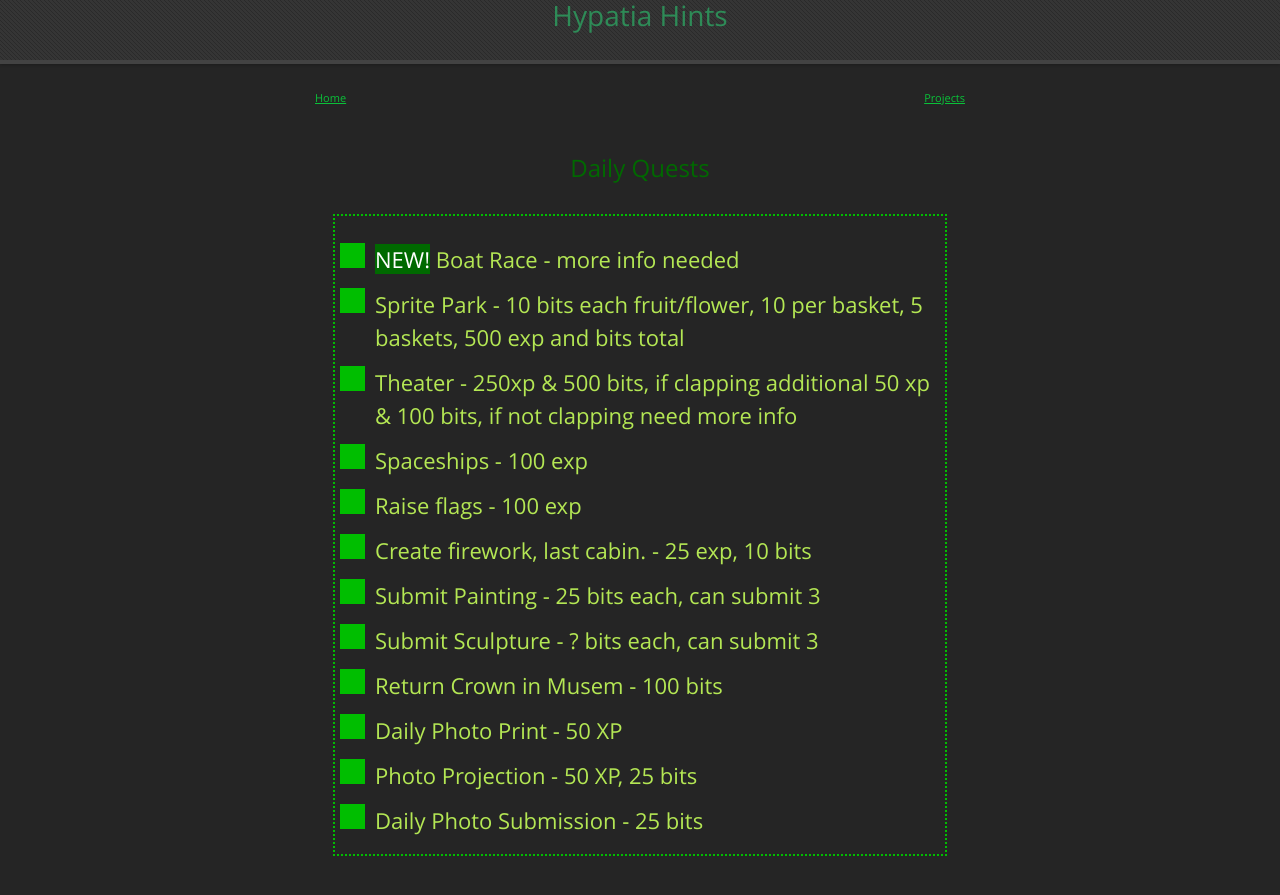
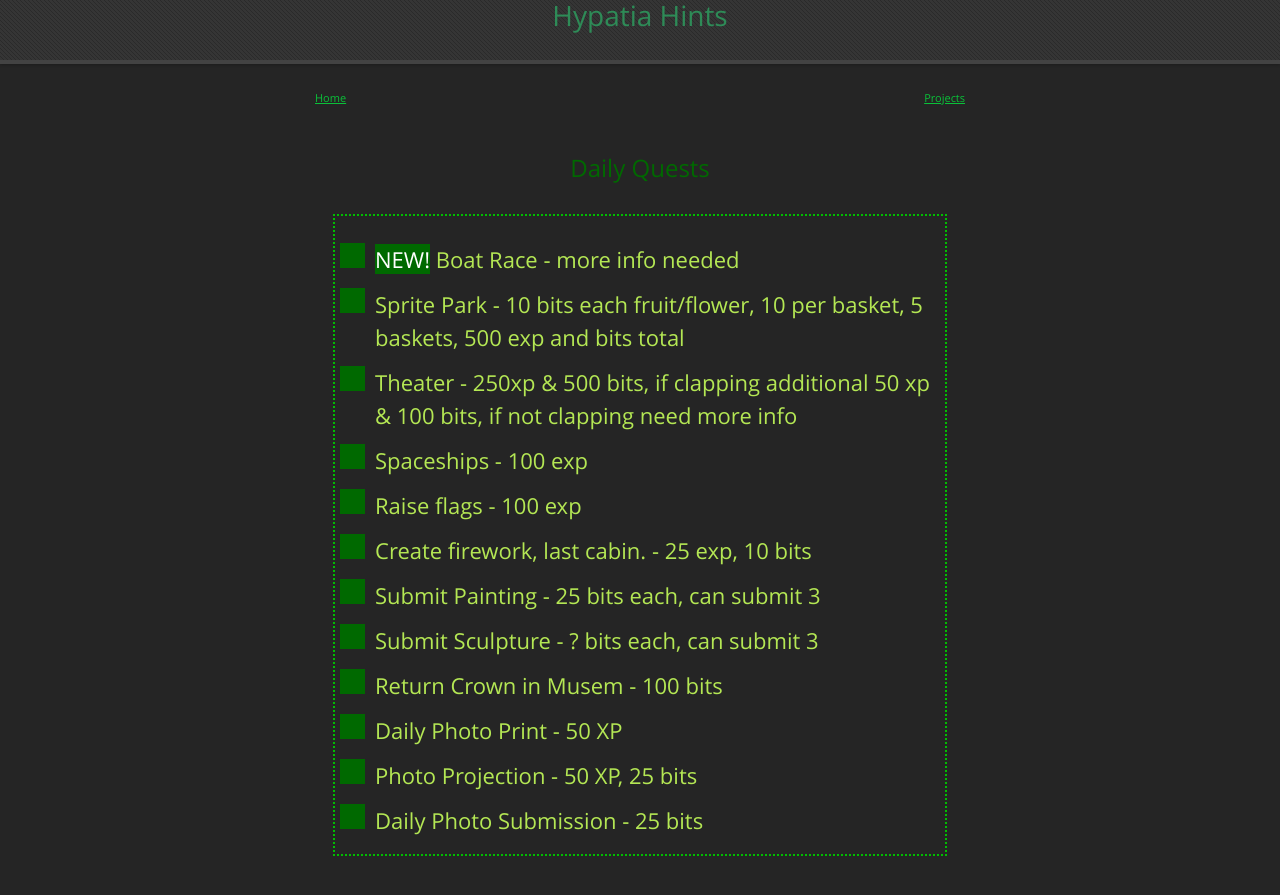
Before and after one commit to LunarTiger/hypatia, a Jekyll site: the page built from index.md, in a window 1280 px wide and 946 px high. Shown: the top 895 px of the window. Built offline with Jekyll 4.4.1, drawn with Linux system fonts in a browser that asks for light colours; our own code applies the rules of GitHub Pages for plain Markdown files.

Commit message:
changed colors of checkmark boxes

```diff
--- a/assets/css/style.scss
+++ b/assets/css/style.scss
@@ -90,7 +90,7 @@ mark {
 
 /*----------------------------------------------------------------
   - Coustom check boxes                                          -
-  ----------------------------------------------------------------*/
+  ----------------------------------------------------------------
 /* The container */
 .container {
     display: block;
@@ -119,12 +119,12 @@ mark {
     left: 0;
     height: 25px;
     width: 25px;
-    background-color: #00be00;
+    background-color: #006900;
 }
 
 /* On mouse-over, add a grey background color */
 .container:hover input ~ .checkmark {
-    background-color: #006900;
+    background-color: #00a100;
 }
 
 /* When the checkbox is checked, add a blue background */
```
